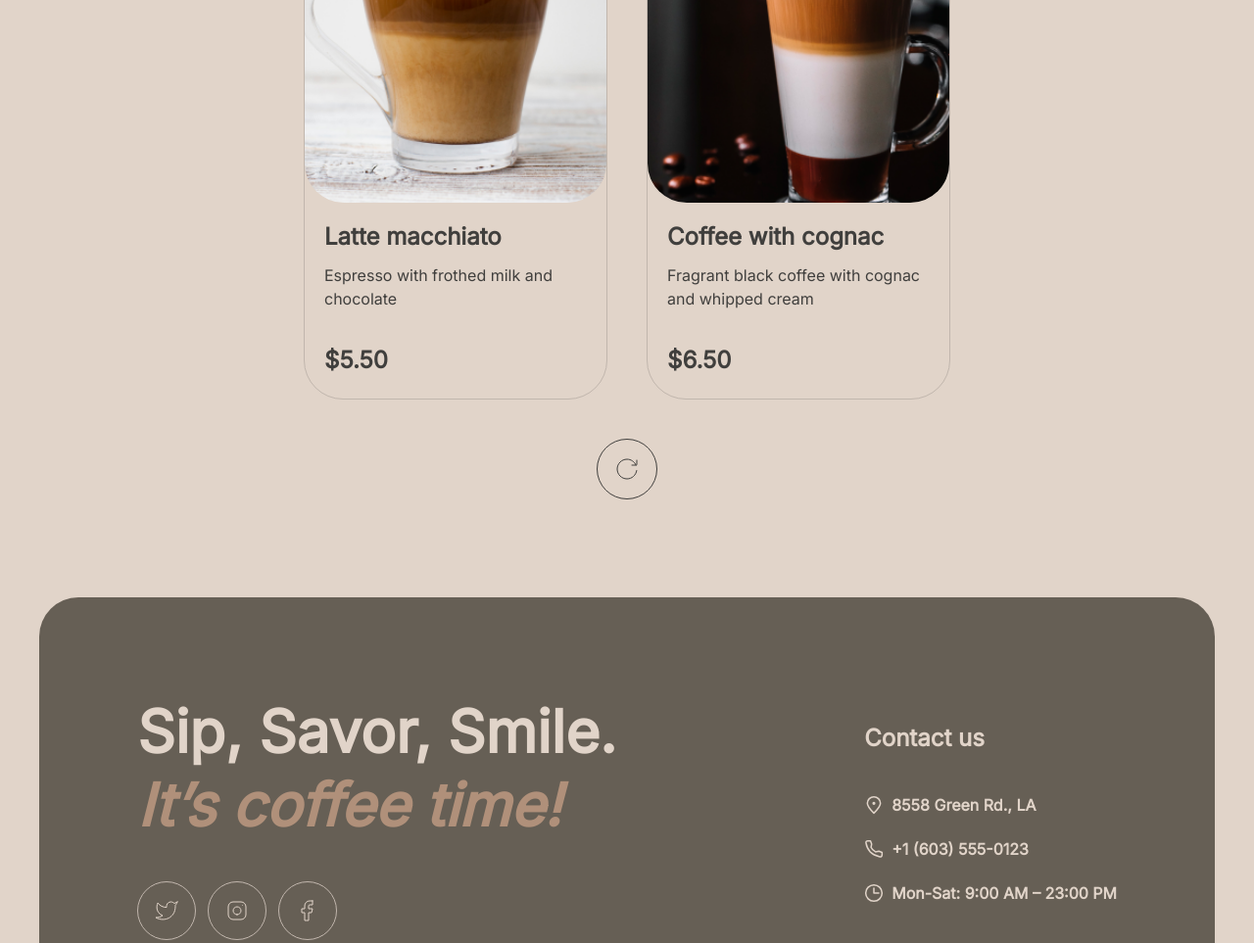
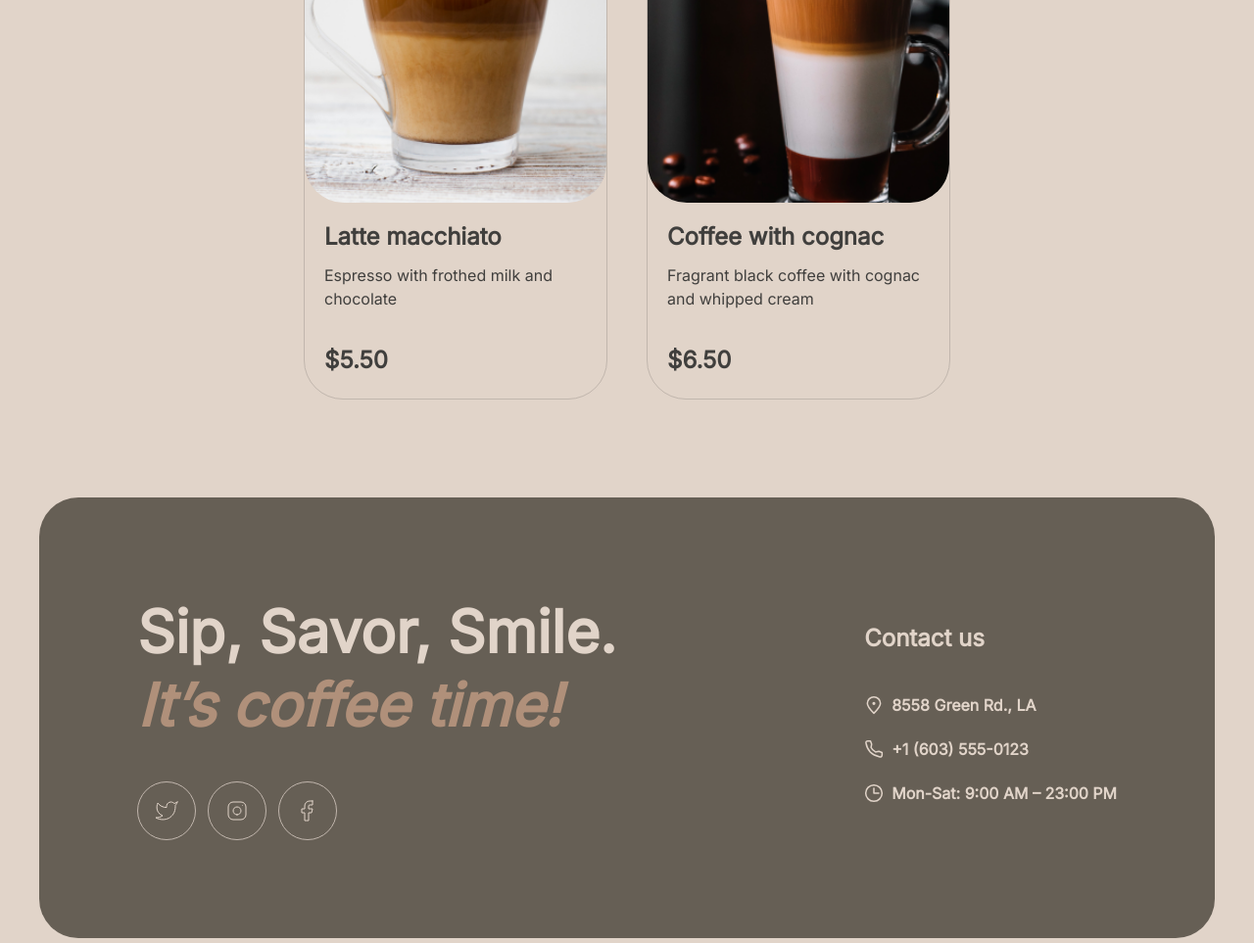
Before and after one commit to Ddonec/puzzle, a plain HTML site: page coffee-house/menu.html in a window 1280 px wide. Shown: the part 1592-2555 px from the top of the page at 98% size. Drawn offline with Linux system fonts and the light colour scheme; the site is published under a folder, as on GitHub Pages, so addresses that start at the root find nothing.

Commit message:
feat: fix links at head main & index (media css)

```diff
--- a/coffee-house/index.html
+++ b/coffee-house/index.html
@@ -6,7 +6,7 @@
         <title>Document</title>
         <link rel="stylesheet" href="../coffee-house/css/default.css" />
         <link rel="stylesheet" href="../coffee-house/css/style.css" />
-        <link rel="stylesheet" href="/coffee-house/css/media.css" />
+        <link rel="stylesheet" href="css/media.css" />
 
         <!-- Favicon -->
         <link rel="apple-touch-icon" sizes="180x180" href="/ddonec-JSFE2023Q4/coffee-house/assets/icons/favicon//apple-touch-icon.png" />
--- a/coffee-house/menu.html
+++ b/coffee-house/menu.html
@@ -7,7 +7,7 @@
         <link rel="stylesheet" href="../coffee-house/css/default.css" />
         <link rel="stylesheet" href="../coffee-house/css/style.css" />
         <link rel="stylesheet" href="../coffee-house/css/css-menu-page.css" />
-        <link rel="stylesheet" href="/coffee-house/css/media.css" />
+        <link rel="stylesheet" href="css/media.css" />
 
         <!-- Favicon -->
         <link rel="apple-touch-icon" sizes="180x180" href="/ddonec-JSFE2023Q4/coffee-house/assets/icons/favicon//apple-touch-icon.png" />
```
